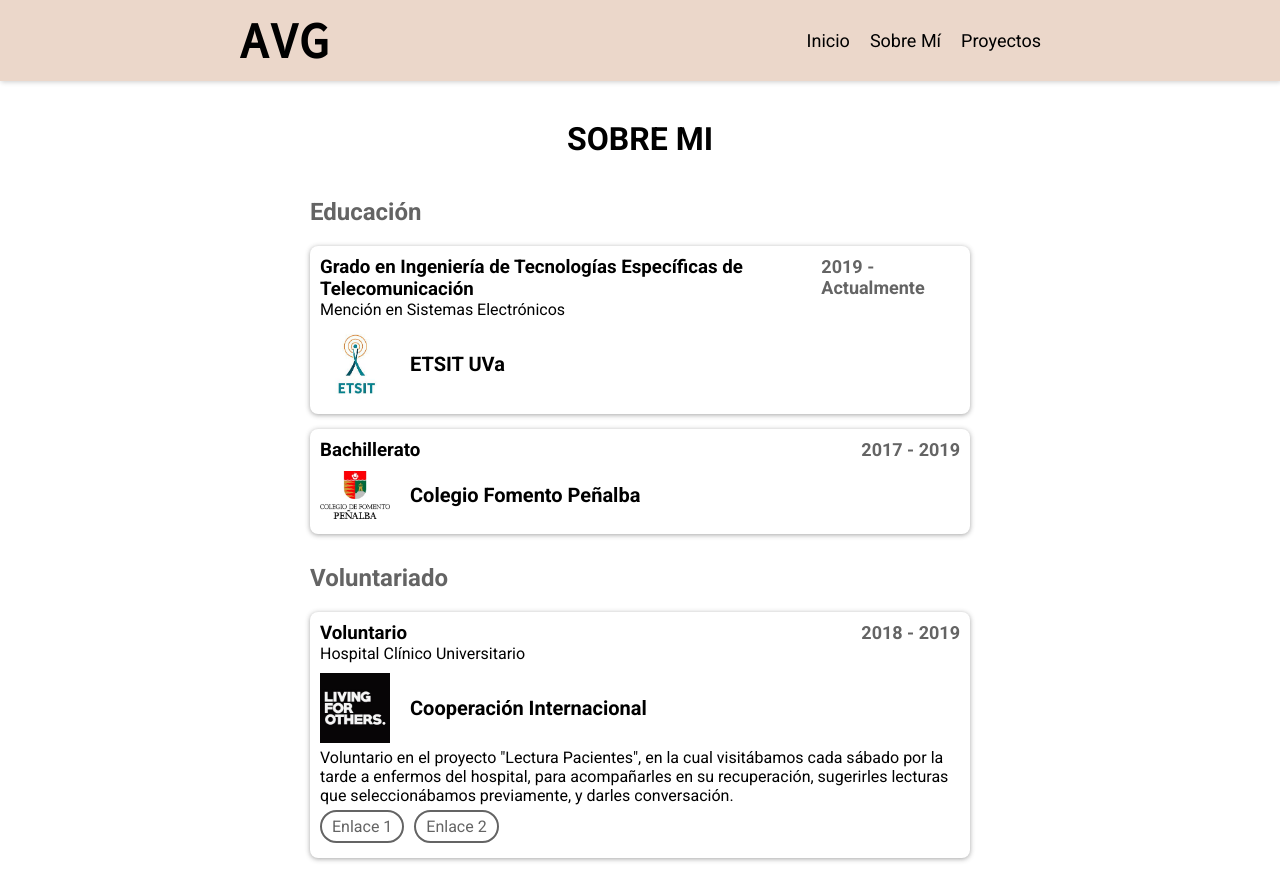
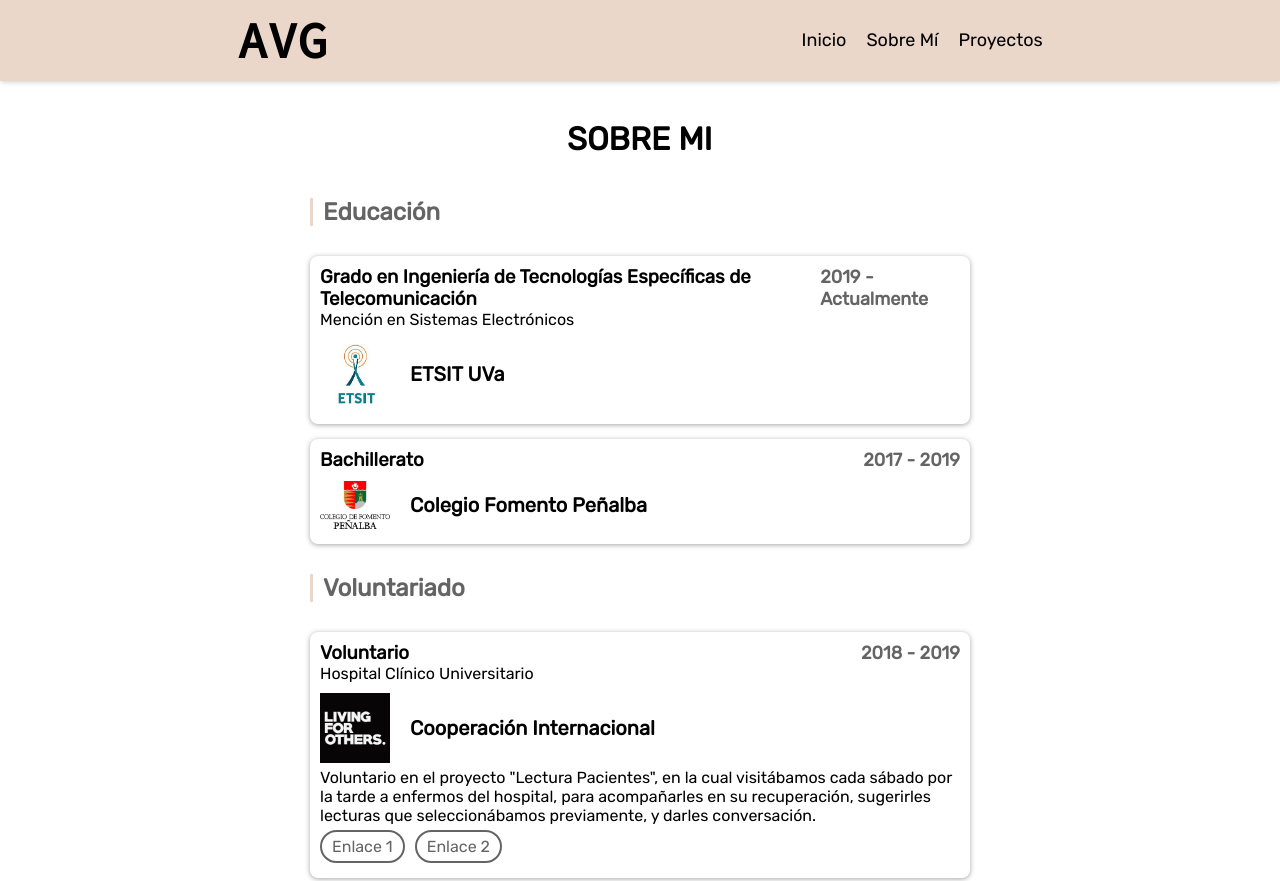
Before and after one commit to alvarovaq/alvarovaq.github.io, a plain HTML site: page sobremi.html in a window 1280 px wide. Shown: the top 881 px of the page. Drawn offline with nearby package versions, Linux system fonts and the light colour scheme.

Commit message:
Add files via upload

```diff
--- a/css/proyectos.css
+++ b/css/proyectos.css
@@ -1,13 +1,15 @@
 @import url('https://fonts.googleapis.com/css2?family=Roboto:wght@300;400;700&display=swap');
 @import url('https://fonts.googleapis.com/css2?family=Source+Code+Pro&display=swap');
+@import url('https://fonts.googleapis.com/css2?family=Rubik&display=swap');
 
 * {
     margin: 0;
     padding: 0;
+    user-select: none;
 }
 
 body {
-    font-family: 'Roboto', sans-serif;
+    font-family: 'Rubik', sans-serif;
     text-align: center;
 }
 
@@ -44,6 +46,11 @@ nav {
     font-family: 'Source Code Pro', monospace;
 }
 
+.avg a {
+    text-decoration: none;
+    color: black;
+}
+
 .download_curriculum {
     text-decoration: none;
     color: black;
@@ -69,13 +76,14 @@ nav {
 /* MAIN */
 
 .main {
-    text-align: center;
+    display: flex;
+    flex-direction: column;
     align-items: center;
+    justify-content: start;
 }
 
 .title {
     margin: 40px 0;
-    margin-top: 120px;
 }
 
 .container {
@@ -99,6 +107,12 @@ nav {
     margin-bottom: 20px;
     display: flex;
     flex-direction: row;
+    opacity: 0;
+    transition: opacity 2.5s;
+}
+
+.project.active {
+    opacity: 1;
 }
 
 .project_img {
--- a/css/sobremi.css
+++ b/css/sobremi.css
@@ -1,13 +1,15 @@
 @import url('https://fonts.googleapis.com/css2?family=Roboto:wght@300;400;700&display=swap');
 @import url('https://fonts.googleapis.com/css2?family=Source+Code+Pro&display=swap');
+@import url('https://fonts.googleapis.com/css2?family=Rubik&display=swap');
 
 * {
     margin: 0;
     padding: 0;
+    user-select: none;
 }
 
 body {
-    font-family: 'Roboto', sans-serif;
+    font-family: 'Rubik', sans-serif;
     text-align: center;
 }
 
@@ -44,6 +46,11 @@ nav {
     font-family: 'Source Code Pro', monospace;
 }
 
+.avg a {
+    text-decoration: none;
+    color: black;
+}
+
 .download_curriculum {
     text-decoration: none;
     color: black;
@@ -66,6 +73,11 @@ nav {
 }
 
 /* MAIN */
+
+.oculto {
+    opacity: 0;
+    transition: all 0.5s;
+}
 
 .main {
     display: flex;
@@ -97,11 +109,21 @@ nav {
     overflow: hidden;
     border-radius: 8px;
     margin-bottom: 15px;
+    opacity: 0;
+    transition: opacity 2.5s;
+}
+
+.part_item.active {
+    opacity: 1;
 }
 
 .part .subtitle {
-    margin-bottom: 20px;
+    margin-bottom: 30px;
     color: rgb(100,100,100);
+    border-width: 0 0 0 3px;
+    border-style: solid;
+    border-color: rgb(235, 215, 202);
+    padding-left: 10px;
 }
 
 .part .item_header {
--- a/css/styles.css
+++ b/css/styles.css
@@ -1,13 +1,16 @@
 @import url('https://fonts.googleapis.com/css2?family=Roboto:wght@300;400;700&display=swap');
 @import url('https://fonts.googleapis.com/css2?family=Source+Code+Pro&display=swap');
+@import url('https://fonts.googleapis.com/css2?family=Rubik&display=swap');
+
 
 * {
     margin: 0;
     padding: 0;
+    user-select: none;
 }
 
 body {
-    font-family: 'Roboto', sans-serif;
+    font-family: 'Rubik', sans-serif;
 }
 
 .movil {
--- /dev/null
+++ b/js/proyectos.js
@@ -0,0 +1,4 @@
+var items = document.getElementsByClassName('project');
+Object.values(items).forEach(item => {
+    item.classList += " active";
+});
--- /dev/null
+++ b/js/sobremi.js
@@ -0,0 +1,4 @@
+var items = document.getElementsByClassName('part_item');
+Object.values(items).forEach(item => {
+    item.classList += " active";
+});
--- a/sobremi.html
+++ b/sobremi.html
@@ -5,6 +5,7 @@
     <meta http-equiv="X-UA-Compatible" content="IE=edge">
     <meta name="viewport" content="width=device-width, initial-scale=1.0">
     <link rel="stylesheet" href="css/sobremi.css">
+    <link rel="stylesheet" href="https://cdnjs.cloudflare.com/ajax/libs/animate.css/3.5.2/animate.min.css"> <!--https://animate.style/-->
     <title>Alvaro Vaquero Gimenez</title>
     <script src="js/header.js"></script>
 </head>
@@ -12,7 +13,7 @@
     <header>
 		<nav>
 			<section class="contenedor nav">
-				<h1 class="avg">AVG</h1>
+				<h1 class="avg"><a href="/index.html">AVG</a></h1>
                 <div class="menu">
                     <a href="/index.html" class="menu_inicio" style="margin-right: 20px;">Inicio</a>
                     <a href="" class="menu_inicio" style="margin-right: 20px;">Sobre Mí</a>
@@ -22,7 +23,7 @@
 		</nav>
 	</header>
     <div class="main">
-        <h1 class="title">SOBRE MI</h1>
+        <h1 class="title animated bounceIn">SOBRE MI</h1>
         <div class="container">
             <section class="part">
                 <div class="subtitle"><h2>Educación</h2></div>
@@ -315,6 +316,7 @@
             </div>
         </div>
     </footer>
+    <script src="js/sobremi.js"></script>
     <script src="https://kit.fontawesome.com/4b82c5518b.js" crossorigin="anonymous"></script>
 </body>
 </html>
```
Also changed, not shown: index.html (+3 -2 lines), proyectos.html (+4 -2 lines).
